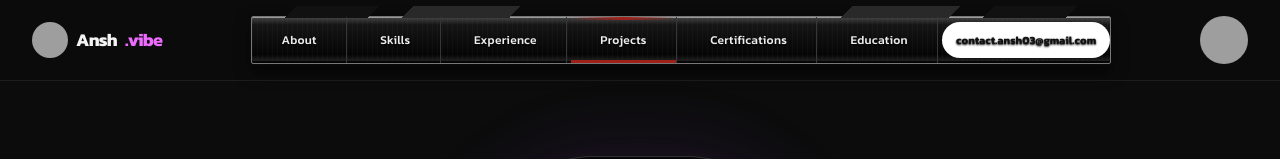
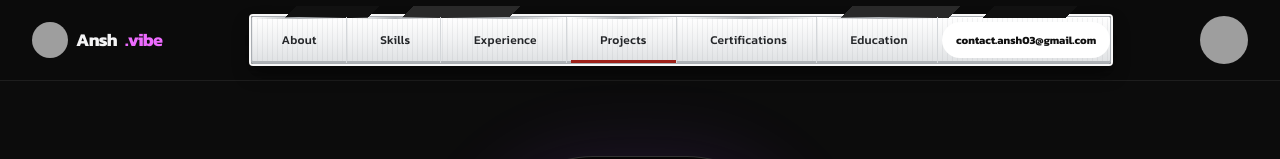
Before and after one commit to Ansh-vibe/software-engineer-portfolio-website, a Next.js app: page / in a window 1280 px wide. Shown: the top 159 px of the page. Built offline with nearby package versions, Linux system fonts and the light colour scheme; grey boxes are pictures that could not be loaded.

Commit message:
Match navigation to light metallic reference
V0-Chat-Id: jX4xQrok5sj

```diff
--- a/app/globals.css
+++ b/app/globals.css
@@ -14,18 +14,18 @@ section { scroll-margin-top: 80px; }
 .section-shell { max-width: 1280px; margin: 0 auto; padding: 140px 20px; }
 .section-kicker, .eyebrow { color: #a78bfa; font-size: 10px; font-weight: 700; letter-spacing: .25em; text-transform: uppercase; }
 .display-title { font-size: clamp(3rem, 7vw, 6.5rem); font-weight: 800; letter-spacing: -.07em; line-height: .92; }
-.nav-shell { position: relative; isolation: isolate; width: min(100%, 860px); justify-content: stretch; border: 1px solid #777; border-radius: 2px; background: repeating-linear-gradient(90deg, rgba(255,255,255,.025) 0 1px, transparent 1px 5px), linear-gradient(180deg, #454545 0%, #151515 17%, #050505 82%, #292929 100%); box-shadow: 0 0 0 2px #090909, 0 8px 16px rgba(0,0,0,.55), inset 0 1px 0 rgba(255,255,255,.46), inset 0 -2px 0 #050505; overflow: visible; }
+.nav-shell { position: relative; isolation: isolate; width: min(100%, 860px); justify-content: stretch; border: 1px solid #a9adb2; border-radius: 2px; background: repeating-linear-gradient(90deg, rgba(90,96,103,.08) 0 1px, transparent 1px 5px), linear-gradient(180deg, #ffffff 0%, #f1f2f3 48%, #dfe1e3 100%); box-shadow: 0 0 0 2px #f8f8f8, 0 9px 18px rgba(0,0,0,.48), inset 0 1px 0 #fff, inset 0 -2px 0 #aeb2b6; overflow: visible; }
 .nav-shell::before, .nav-shell::after { position: absolute; z-index: -1; content: ''; pointer-events: none; }
 .nav-shell::before { inset: -13px 20px auto; height: 14px; background: linear-gradient(135deg, transparent 0 3%, #111 3% 13%, transparent 13% 17%, #292929 17% 30%, transparent 30% 70%, #292929 70% 83%, transparent 83% 87%, #111 87% 97%, transparent 97%); border-top: 2px solid #0b0b0b; }
 .nav-shell::after { inset: auto 24px -9px; height: 9px; background: linear-gradient(90deg, transparent 0 10%, #242424 10% 88%, transparent 88%); clip-path: polygon(0 0, 8% 0, 10% 100%, 90% 100%, 92% 0, 100% 0, 96% 100%, 4% 100%); }
-.nav-link { position: relative; flex: 1 1 auto; text-align: center; color: #ededed; font-size: 12px; font-weight: 500; letter-spacing: .02em; padding: 14px 17px; border-right: 1px solid #373737; text-shadow: 0 1px 2px #000; transition: color .2s ease, background .2s ease, box-shadow .2s ease; }
-.nav-link::before { position: absolute; inset: 0 0 auto; height: 3px; content: ''; background: linear-gradient(90deg, transparent, #9d2119, transparent); opacity: 0; transition: opacity .2s ease; }
+.nav-link { position: relative; flex: 1 1 auto; text-align: center; color: #242629; font-size: 12px; font-weight: 500; letter-spacing: .02em; padding: 14px 17px; border-right: 1px solid #d4d7da; text-shadow: none; transition: color .2s ease, background .2s ease, box-shadow .2s ease; }
+.nav-link::before { position: absolute; inset: 0 0 auto; height: 2px; content: ''; background: linear-gradient(90deg, transparent, #aeb2b6, transparent); opacity: 1; transition: opacity .2s ease; }
 .nav-link:last-child { border-right: 0; }
-.nav-link:hover, .nav-link:focus-visible { color: #fff; background: linear-gradient(180deg, rgba(141,29,20,.72), rgba(24,7,5,.5)); box-shadow: inset 0 -3px 0 #9d2119; outline: none; }
+.nav-link:hover, .nav-link:focus-visible { color: #111; background: linear-gradient(180deg, #ffffff, #e8e9ea); box-shadow: inset 0 -3px 0 #b3211a; outline: none; }
 .nav-link:hover::before, .nav-link:focus-visible::before { opacity: 1; }
 .nav-link[href="#projects"] { box-shadow: inset 0 -3px 0 #9d2119; }
 .nav-link[href="#projects"]::before { opacity: 1; }
-.nav-email { border-radius: 0; border: 0; border-right: 1px solid #373737; background: transparent; color: #ededed; padding: 13px 16px; font-size: 11px; font-weight: 500; text-shadow: 0 1px 2px #000; }
+.nav-email { border-radius: 0; border: 0; border-right: 1px solid #d4d7da; background: transparent; color: #242629; padding: 14px 16px; font-size: 11px; font-weight: 500; text-shadow: none; }
 .nav-email:hover { transform: none; color: #fff; box-shadow: inset 0 -3px 0 #9d2119; background: linear-gradient(180deg, rgba(141,29,20,.72), rgba(24,7,5,.5)); }
 .social-pill { display: inline-flex; align-items: center; gap: 8px; border: 1px solid rgba(255,255,255,.14); border-radius: 999px; padding: 6px 11px 6px 7px; color: #b4b4ba; font-size: 11px; } .social-pill img { width: 24px; height: 24px; border-radius: 50%; object-fit: cover; }
   .social-pill:hover { border-color: #a78bfa; color: white; }
```
